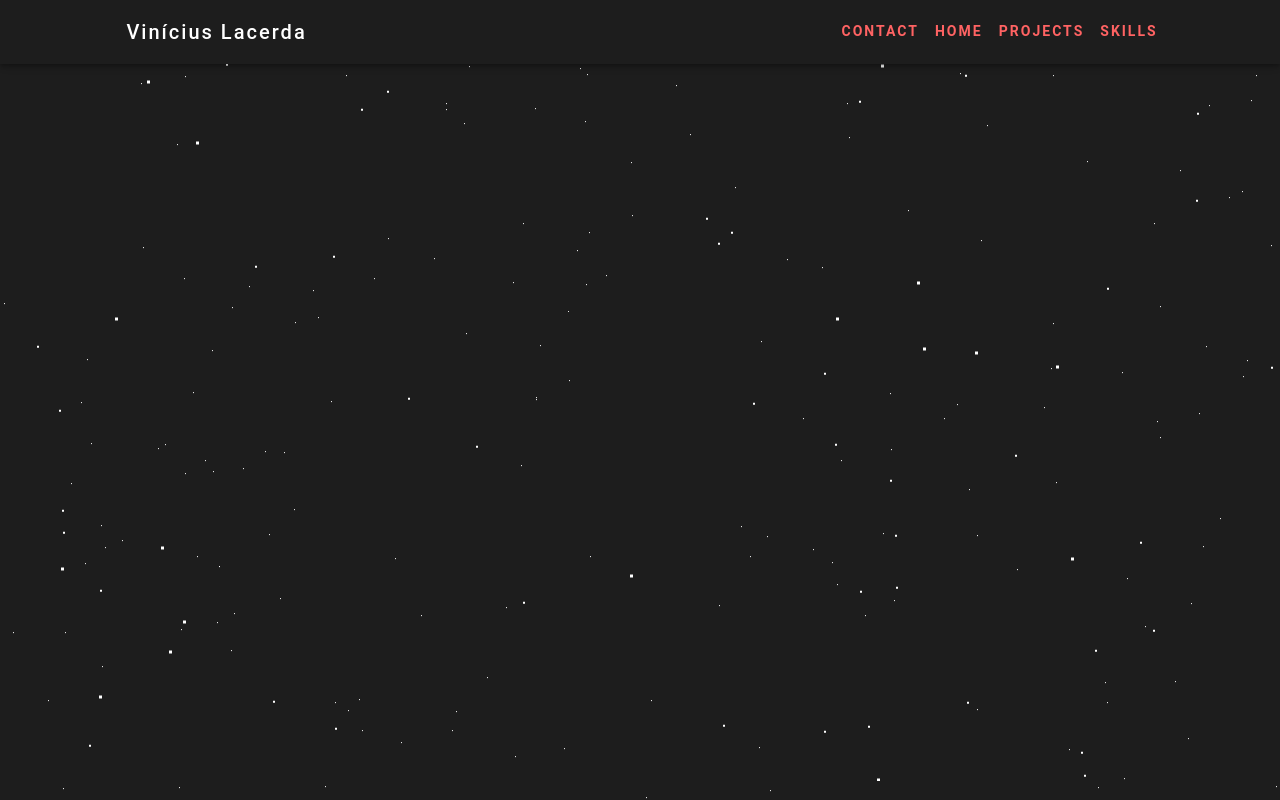
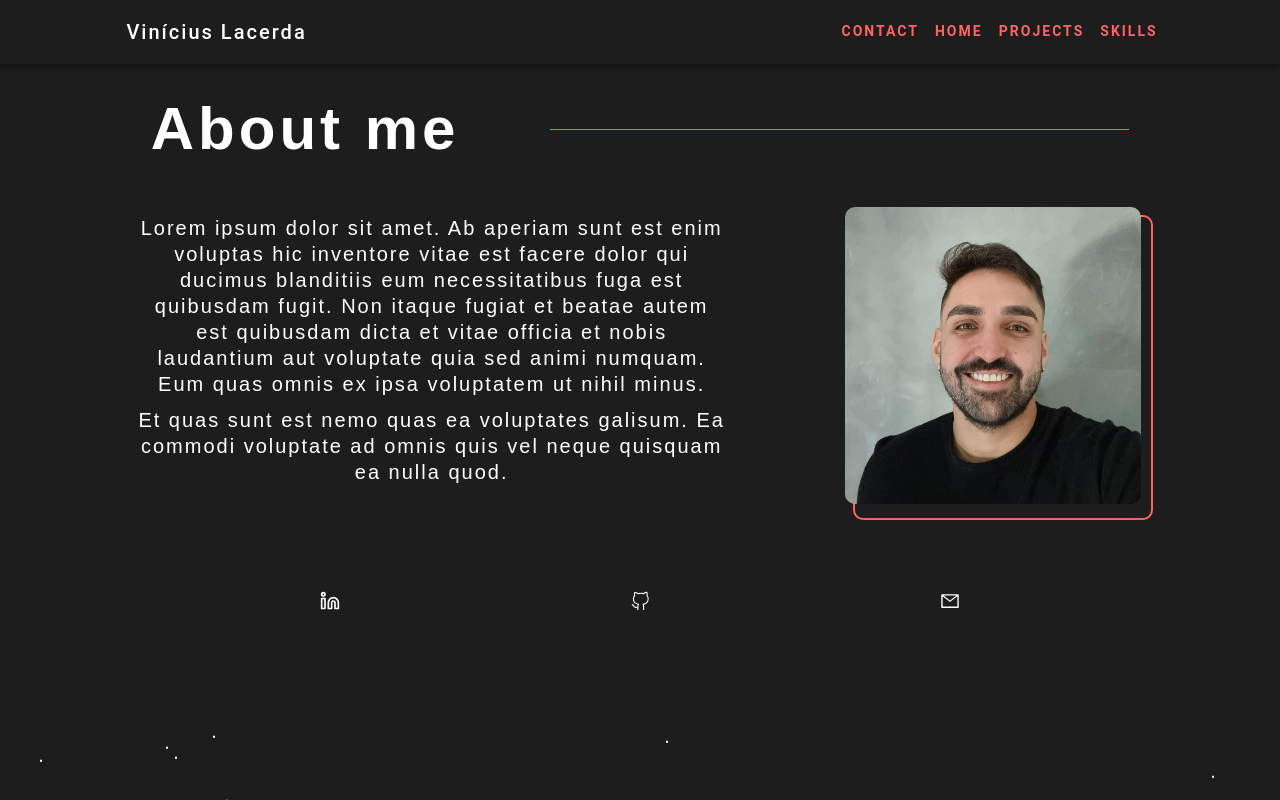
Before and after one commit to ViniciusmnLacerda/personal-portfolio, a React (Create React App) app in the folder portfolio/: page /about in a window 1280 px wide. Built offline with nearby package versions, Linux system fonts and the light colour scheme.

Commit message:
about page

```diff
--- a/portfolio/src/pages/About.jsx
+++ b/portfolio/src/pages/About.jsx
@@ -1,16 +1,61 @@
+/* eslint-disable max-len */
 import React from 'react';
+import { AiOutlineMail } from 'react-icons/ai';
+import { FiLinkedin } from 'react-icons/fi';
+import { VscGithubAlt } from 'react-icons/vsc';
+import { Link } from 'react-router-dom';
 import Navbar from '../components/Navbar';
+import '../styles/About.css';
 
 class About extends React.Component {
   render() {
     const navItems = ['CONTACT', 'HOME', 'PROJECTS', 'SKILLS'];
     const pathNavItens = ['/', '/contact', '/projects', '/skills'];
     return (
-      <div>
+      <div className="about-container">
         <Navbar
           navItems={navItems}
           pathNavItens={pathNavItens}
         />
+        <div className="about-content">
+          <div className="about-title">
+            <h1>About me</h1>
+          </div>
+          <div className="about-main">
+            <div className="about-text">
+              <p>
+                Lorem ipsum dolor sit amet. Ab aperiam sunt est enim voluptas hic inventore vitae est facere dolor qui ducimus blanditiis eum necessitatibus fuga est quibusdam fugit. Non itaque fugiat et beatae autem est quibusdam dicta et vitae officia et nobis laudantium aut voluptate quia sed animi numquam. Eum quas omnis ex ipsa voluptatem ut nihil minus.
+              </p>
+              <p>
+                Et quas sunt est nemo quas ea voluptates galisum. Ea commodi voluptate ad omnis quis vel neque quisquam ea nulla quod.
+              </p>
+            </div>
+            <div className="about-image">
+              <img src="/profile.jpg" alt="vinicius lacerda" />
+            </div>
+          </div>
+          <div className="footer-about">
+            <div className="about-socials-icons">
+              <a
+                href="https://www.linkedin.com/in/viniciuslmn/"
+                target="_blank"
+                rel="noreferrer"
+              >
+                <FiLinkedin />
+              </a>
+              <a
+                href="https://github.com/ViniciusmnLacerda"
+                target="_blank"
+                rel="noreferrer"
+              >
+                <VscGithubAlt />
+              </a>
+              <Link to="/contact">
+                <AiOutlineMail />
+              </Link>
+            </div>
+          </div>
+        </div>
       </div>
     );
   }
--- /dev/null
+++ b/portfolio/src/styles/About.css
@@ -0,0 +1,163 @@
+.about-container {
+  width: 100%;
+  height: 100%;
+}
+
+.about-content {
+  width: 100%;
+  height: 100%;
+  max-width: 1220px;
+  margin-left: auto;
+  margin-right: auto;
+}
+
+.about-title {
+  width: 95%;
+  display: flex;
+  flex-direction: column;
+  margin-left: auto;
+  margin-right: auto;
+  height: 10%;
+}
+
+.about-title h1 {
+  text-align: center;
+  display: flex;
+  flex-direction: column;
+  align-items: center;
+  justify-content: space-evenly;
+  width: 100%;
+  height: 100%;
+  font-size: clamp(40px, 5vw, 60px);
+  color: #fff;
+  line-height: 1.1;
+  letter-spacing: 4px;
+}
+
+.about-title h1::after {
+  content: "";
+  display: block;
+  top: -5px;
+  width: 65%;
+  height: 1px;
+  background-color: #ff6363;
+}
+
+.about-main {
+  width: 100%;
+  height: 75%;
+  display: flex;
+  align-items: center;
+  justify-content: space-evenly;
+  flex-direction: column;
+  gap: 20px
+}
+
+.about-text {
+  width: 100%;
+  padding: 0 10px;
+}
+
+.about-text p {
+  color: #fff;
+  text-align: center;
+  padding-bottom: 10px;
+  letter-spacing: 1px;
+}
+
+.about-image {
+  width: 50%;
+  border: 2px solid #ff6363;
+  border-radius: 10px;
+  max-width: 300px;
+  max-height: 310px;
+  min-width: 210px;
+  min-height: 215px;
+}
+
+.about-image img {
+  width: 100%;
+  border-radius: 10px;
+  position: relative;
+  top: -10px;
+  left: -10px;
+  max-width: 300px;
+  max-width: 310px;
+  min-width: 210px;
+  min-height: 215px;
+}
+
+.footer-about {
+  position: fixed;
+  bottom: 0;
+  width: 100%;
+  display: flex;
+  align-items: center;
+  justify-content: center;
+  height: 30px;
+}
+
+.about-socials-icons {
+  width: 100%;
+  height: 100%;
+  display: flex;
+  align-items: center;
+  justify-content: space-evenly;
+}
+
+
+.about-socials-icons a svg{
+  color: #fff;
+  width: 20px;
+  height: 20px;
+}
+
+.about-socials-icons a svg:hover{
+  color: #ff6363;
+  transform: translateY(-1px);
+}
+@media screen and (min-width: 600px) {
+  .about-content {
+    height: calc(100% - 64px);
+  }
+}
+
+@media screen and (min-width: 851px) {
+  .about-content {
+    padding-top: 30px;
+  }
+  .about-title h1 {
+    flex-direction: row;
+    justify-content: space-evenly;
+  }
+
+  .about-title h1::after {
+    width: 50%;
+  }
+
+  .about-main {
+    flex-direction: row;
+    align-items: flex-start;
+    padding-top: 50px;
+    justify-content: space-evenly;
+    height: 60%;
+  }
+
+  .about-text {
+    display: flex;
+    flex-direction: column;
+    height: 100%;
+    width: 50%;
+  }
+
+  .about-text p {
+    font-size: 20px;
+    line-height: 1.3;
+    letter-spacing: 2px;
+  }
+
+  .footer-about {
+    position: unset;
+
+  }
+}
```
Also changed, not shown: portfolio/public/profile.jpg (added).
